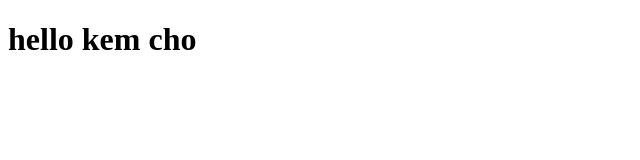
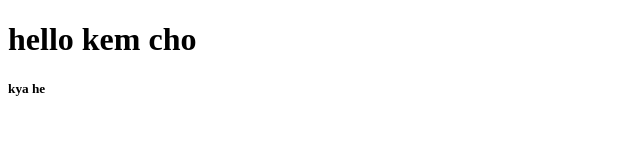
Before and after one commit to ridhamlangnecha/alphaa, a plain HTML site: page index.html in a window 1280 px wide. Shown: the full height of the page, 0-640 px from the left. Drawn offline with Linux system fonts and the light colour scheme.

Commit message:
Update index.html

```diff
--- a/index.html
+++ b/index.html
@@ -7,6 +7,7 @@
 </head>
 <body>
     <h1>hello kem cho</h1>
+    <h5>kya he</h5>
 
 </body>
 </html>
```
